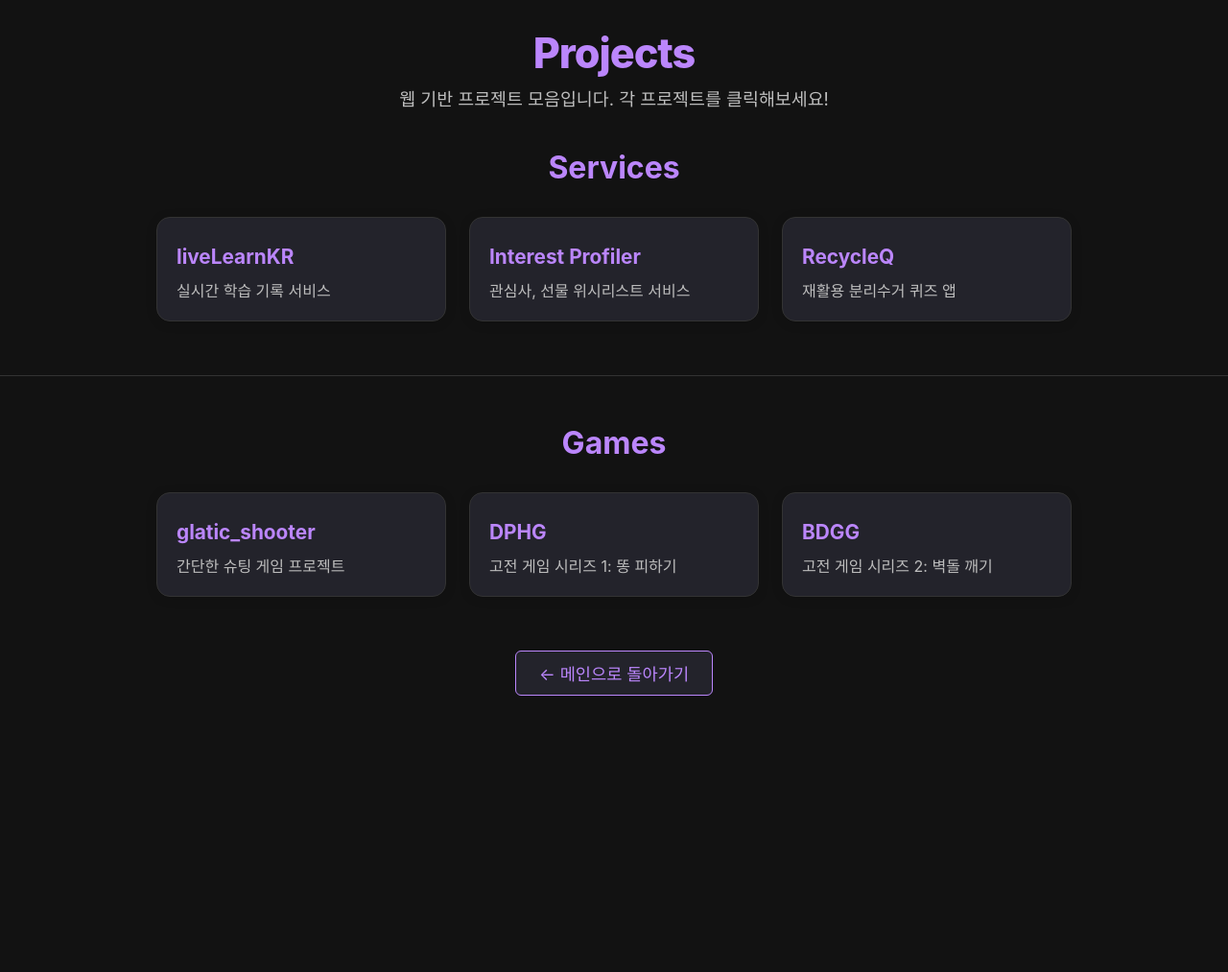
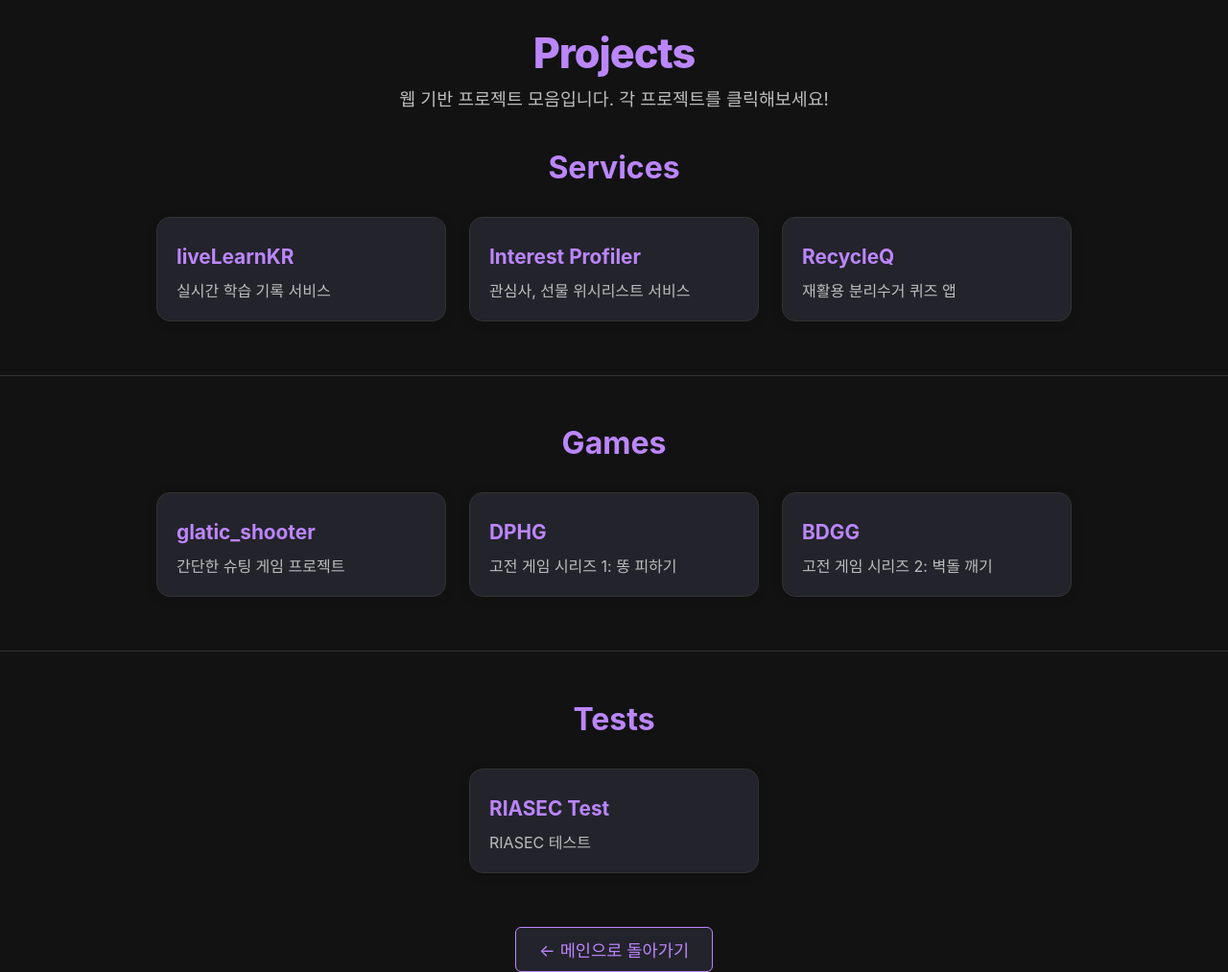
Before and after one commit to hojun313/hojun313.github.io, a Jekyll site: the page projects/index.html, which Jekyll copies as it is, in a window 1280 px wide. Shown: the whole page at 96% size. Built offline with Jekyll 4.4.1, drawn with Linux system fonts in a browser that asks for light colours; before the commit the page ends 900 px from its top, so only the background shows below that.

Commit message:
Add 'Tests' category with RIASEC Test project
Introduced a new 'Tests' section to the projects page and added a link to the RIASEC Test project.

```diff
--- a/projects/index.html
+++ b/projects/index.html
@@ -61,6 +61,18 @@
             </ul>
         </section>
 
+        <section class="project-category">
+            <h2 class="category-title">Tests</h2>
+            <ul class="projects-list">
+                <li class="project-card">
+                    <a href="https://hojun313.github.io/RIASEC-Test/">
+                        <h2>RIASEC Test</h2>
+                        <p>RIASEC 테스트</p>
+                    </a>
+                </li>
+            </ul>
+        </section>
+
 
         <nav class="projects-nav">
             <a class="projects-back" href="/">← 메인으로 돌아가기</a>
```
